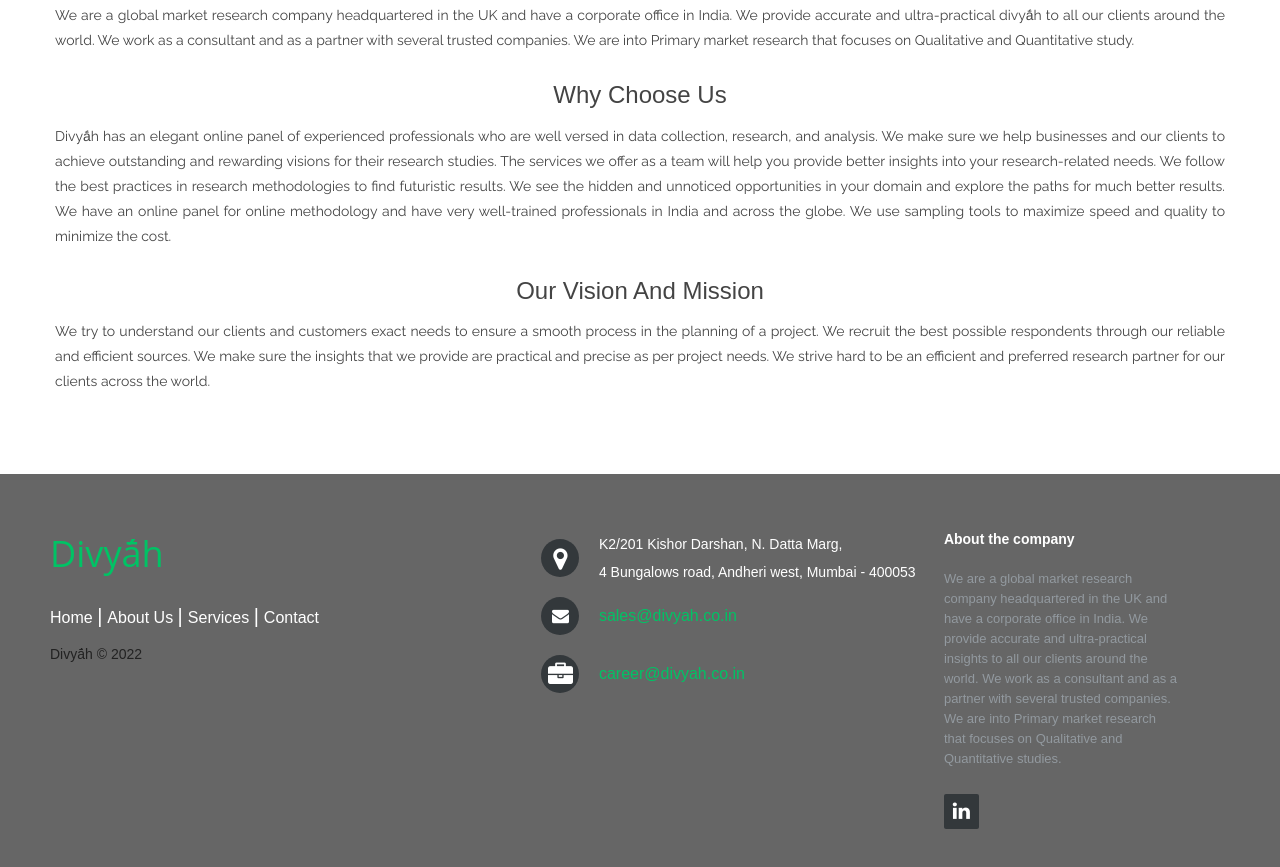
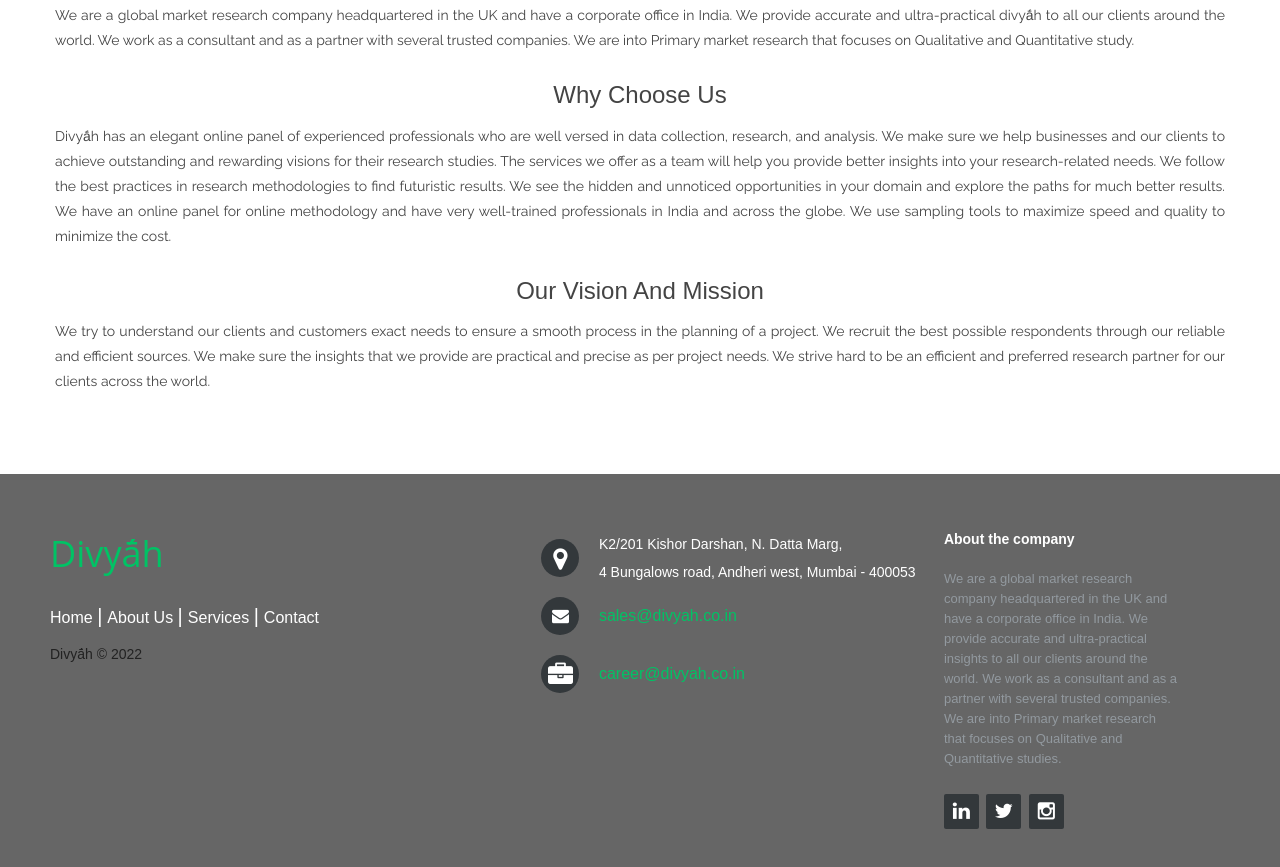
Before and after one commit to saireddyb/divyah, a plain HTML site: page about.html in a window 1280 px wide. Shown: the part 551-1418 px from the top of the page. Drawn offline with Linux system fonts and the light colour scheme.

Commit message:
twitter and instagram logo added

```diff
--- a/about.html
+++ b/about.html
@@ -288,6 +288,8 @@
                     <!-- <a href="#"><i class="fa fa-facebook"></i></a> -->
                     <!-- <a href="#"><i class="fa fa-twitter"></i></a> -->
                     <a href="https://www.linkedin.com/company/divyah/"><i class="fa fa-linkedin"></i></a>
+                    <a href="https://twitter.com/divya"><i class="fa fa-twitter"></i></a>
+                    <a href="https://www.instagram.com/divya/"><i class="fa fa-instagram"></i></a>
                     <!-- <a href="#"><i class="fa fa-github"></i></a> -->
 
                 </div>
```
Also changed, not shown: contact.html (+2 -0 lines), index.html (+2 -0 lines), services.html (+2 -0 lines).
